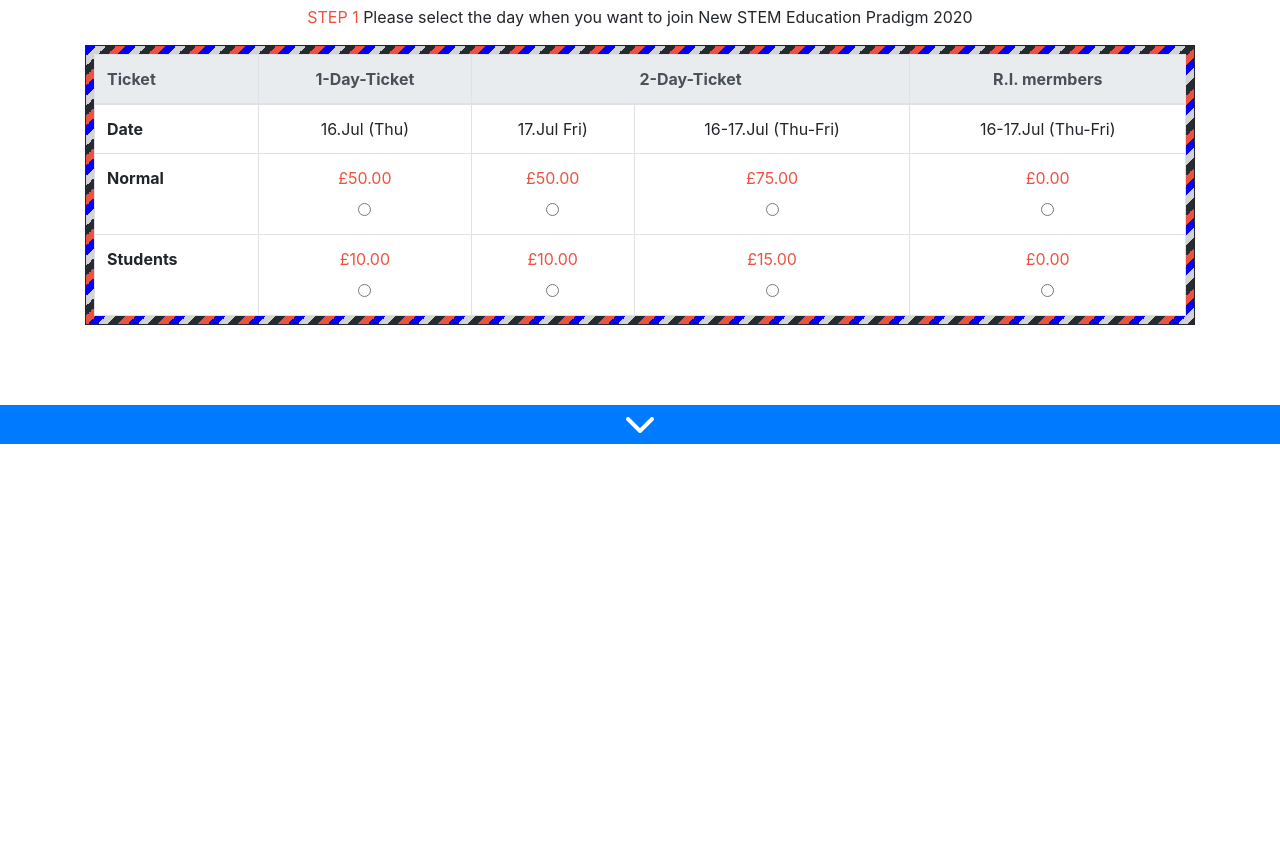
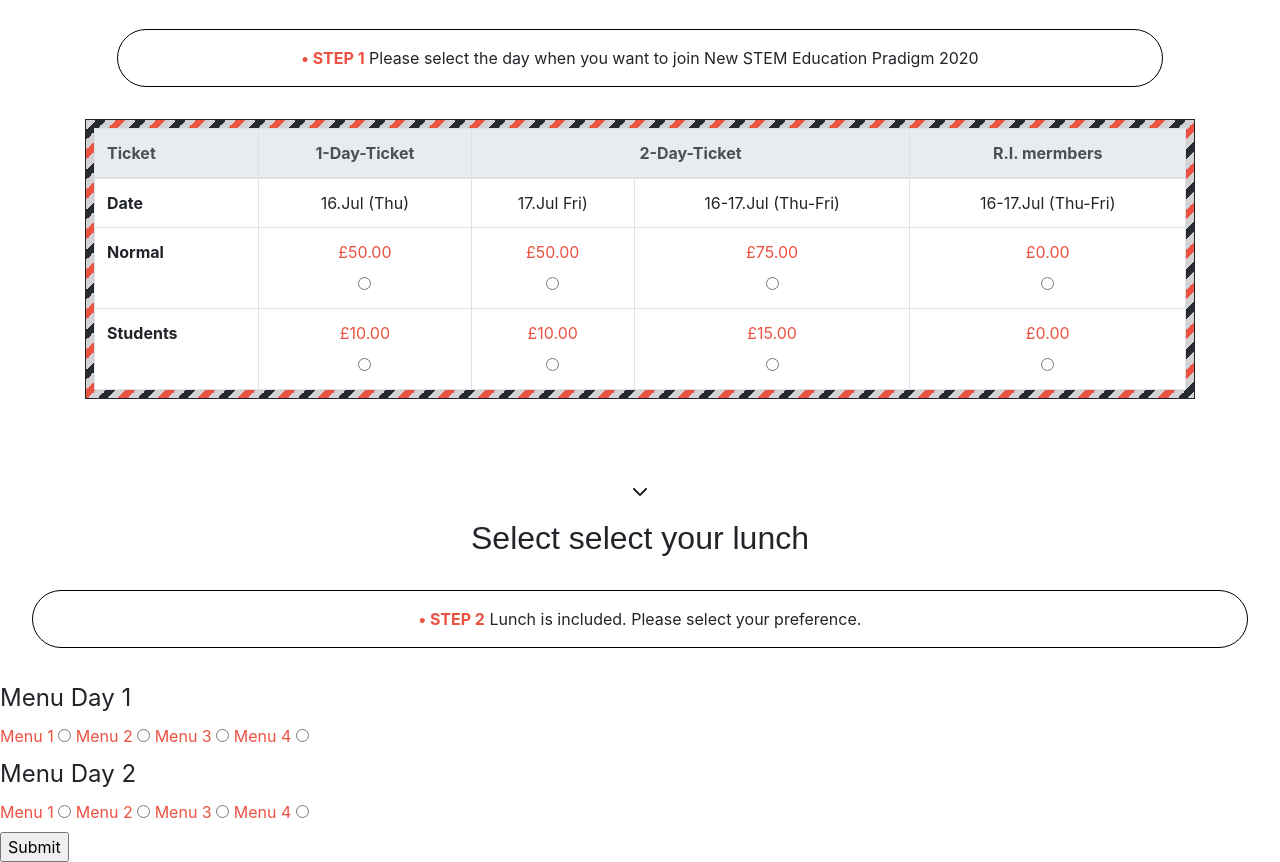
Before and after one commit to gdumani/STEM-conf-Capstone, a plain HTML site: page tickets.html in a window 1280 px wide. Shown: the part 254-1116 px from the top of the page. Before the commit the page ends 800 px from the top, so only its background shows below. Drawn offline with nearby package versions, Linux system fonts and the light colour scheme; a web font is replaced by a local one.

Commit message:
added bottom forms to tickets page

```diff
--- a/style.css
+++ b/style.css
@@ -42,7 +42,7 @@ label,
 .table-border {
 border: solid 1px;
 padding: 8px;
-background: linear-gradient(-45deg,#ec5242 0%,#ec5242 12.5%,#272A31 12.5%, #272A31 25%,#D3D3D3 25%, #D3D3D3 37.5%, blue 37.5%, blue 50%,#ec5242 50%,#ec5242 62.5%,#272A31 62.5%, #272A31 75%,#D3D3D3 75%, #D3D3D3 87.5%, blue 87.5%, blue 100%);
+background: linear-gradient(-45deg,#ec5242 0%,#ec5242 12.5%,#D3D3D3 12.5%, #D3D3D3 25%,#272A31 25%, #272A31 37.5%,#D3D3D3 37.5%, #D3D3D3 50%,#ec5242 50%,#ec5242 62.5%,#D3D3D3 62.5%, #D3D3D3 75%,#272A31 75%, #272A31 87.5%,#D3D3D3 87.5%, #D3D3D3 100%);
 margin-bottom: 5rem;
 background-size: 40px 40px;
 }
@@ -51,3 +51,11 @@ h2 {
   text-align: center;
   font-family: Cocogoose, sans-serif;
 }
+
+.steps {
+  text-align: center;
+  padding: 1rem;
+  margin: 2rem;
+  border: solid 1px black;
+  border-radius: 3rem;
+}
--- a/tickets.html
+++ b/tickets.html
@@ -51,7 +51,7 @@
     <main>
     <div class="container">
       <h2>Select Tickets</h2>
-      <p class="text-center"><span class="primary">STEP 1</span> Please select the day when you want to join New STEM Education Pradigm 2020</p>
+      <p class="steps"><strong class="primary">&bullet; STEP 1</strong> Please select the day when you want to join New STEM Education Pradigm 2020</p>
      <div class="table-border table-responsive">
         <table class="table table-bordered m-0 bg-white">
           <thead class="thead-light">
@@ -65,10 +65,10 @@
           <tbody>
             <tr>
               <th>Date</th>
-              <td class="text-center">16.Jul (Thu)</th>
-              <td class="text-center">17.Jul Fri)</th>
-              <td class="text-center">16-17.Jul (Thu-Fri)</th>
-              <td class="text-center">16-17.Jul (Thu-Fri)</th>
+              <td class="text-center">16.Jul (Thu)</td>
+              <td class="text-center">17.Jul Fri)</td>
+              <td class="text-center">16-17.Jul (Thu-Fri)</td>
+              <td class="text-center">16-17.Jul (Thu-Fri)</td>
             </tr>
             <tr>
               <th>Normal</th>
@@ -89,8 +89,43 @@
       </div>
     </div>
     <div>
-      <h2 class="text-white bg-primary m-auto"><i class="fa fa-chevron-down" aria-hidden="true"></i></h2>
+      <p class="d-1 text-center text white "><i class="fa fa-chevron-down" aria-hidden="true"></i></p>
     </div>
+    <div>
+      <h2>Select select your lunch</h2>
+      <p class="steps"><strong class="primary">&bullet; STEP 2</strong> Lunch is included. Please select your preference.</p>
+
+        <form action="#">
+          <fieldset>
+          <legend>Menu Day 1</legend>
+          <label for="menu-d1-1">Menu 1</label>
+          <input type="radio" name="menu-d1" id="menu-d1-1">
+          <label for="menu-d1-2">Menu 2</label>
+          <input type="radio" name="menu-d1" id="menu-d1-2">
+          <label for="menu-d1-3">Menu 3</label>
+          <input type="radio" name="menu-d1" id="menu-d1-3">
+          <label for="menu-d1-4">Menu 4</label>
+          <input type="radio" name="menu-d1" id="menu-d1-4">
+          </fieldset>
+
+
+        <fieldset>
+          <legend> Menu Day 2</legend>
+          <label for="menu-d2-1">Menu 1</label>
+          <input type="radio" name="menu-d1" id="menu-d2-1">
+          <label for="menu-d2-2">Menu 2</label>
+          <input type="radio" name="menu-d1" id="menu-d2-2">
+          <label for="menu-d2-3">Menu 3</label>
+          <input type="radio" name="menu-d1" id="menu-d2-3">
+          <label for="menu-d2-4">Menu 4</label>
+          <input type="radio" name="menu-d1" id="menu-d2-4">
+        </fieldset>
+        </form>
+      </div>
+      <input type="submit" value="Submit">
+
+
+
 
 
     </main>
```
Also changed, not shown: about.html (line endings or trailing spaces).
